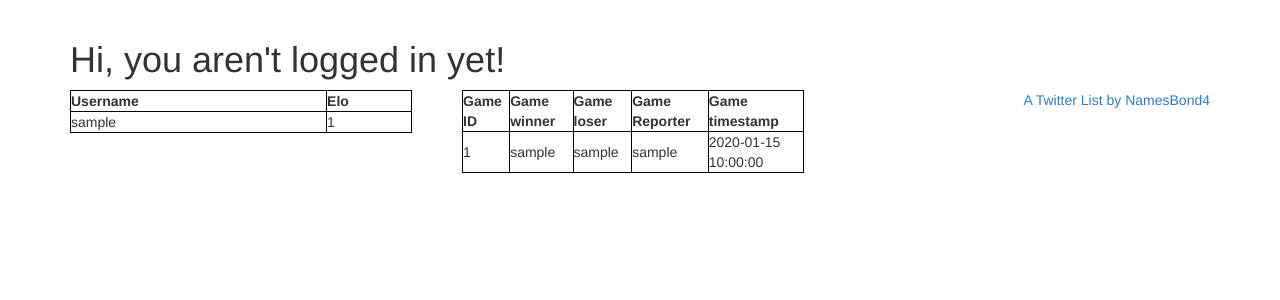
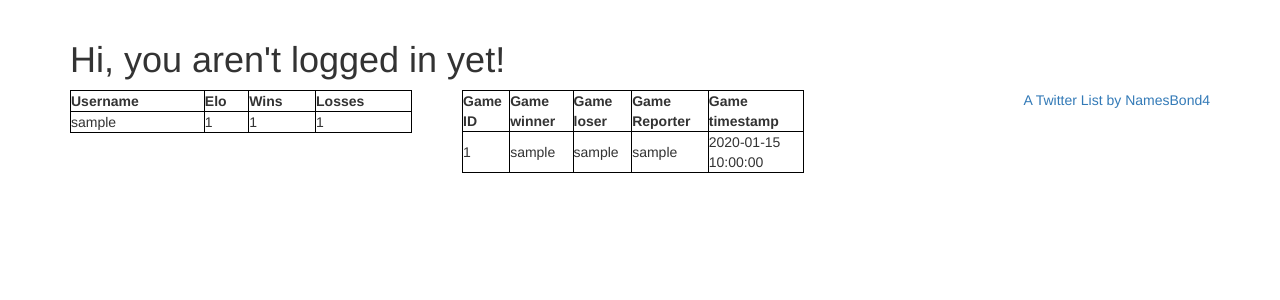
Before and after one commit to DipDabDip/tt_elo, a Flask app: page / in a window 1280 px wide. Shown: the part 52-352 px from the top of the page. Run offline with Flask 2, Linux system fonts and the light colour scheme; tables that the repository leaves empty hold one stand-in row (values such as "Sample post"); some libraries are stand-ins or nearby versions.

Commit message:
wins losses to home page

```diff
--- a/app/templates/index.html
+++ b/app/templates/index.html
@@ -11,11 +11,16 @@
 			<tr style="border:1px solid black; border-collapse: collapse;">
 				<th style="border:1px solid black; border-collapse: collapse;">Username </th>
 				<th style="border:1px solid black; border-collapse: collapse;">Elo </th>
+				<th style="border:1px solid black; border-collapse: collapse;">Wins </th>
+				<th style="border:1px solid black; border-collapse: collapse;">Losses </th>
 			</tr>
 			{% for player in players %}
 				<tr style="border:1px solid black; border-collapse: collapse;">
 					<td style="border:1px solid black; border-collapse: collapse;">{{ player.username }}</td>
 					<td style="border:1px solid black; border-collapse: collapse;">{{ player.getelo() }}</td>
+					<td style="border:1px solid black; border-collapse: collapse;">{{ player.wins }}</td>
+					<td style="border:1px solid black; border-collapse: collapse;">{{ player.losses }}</td>
+
 				</tr>
 			{% endfor %}
 	</table>
```
